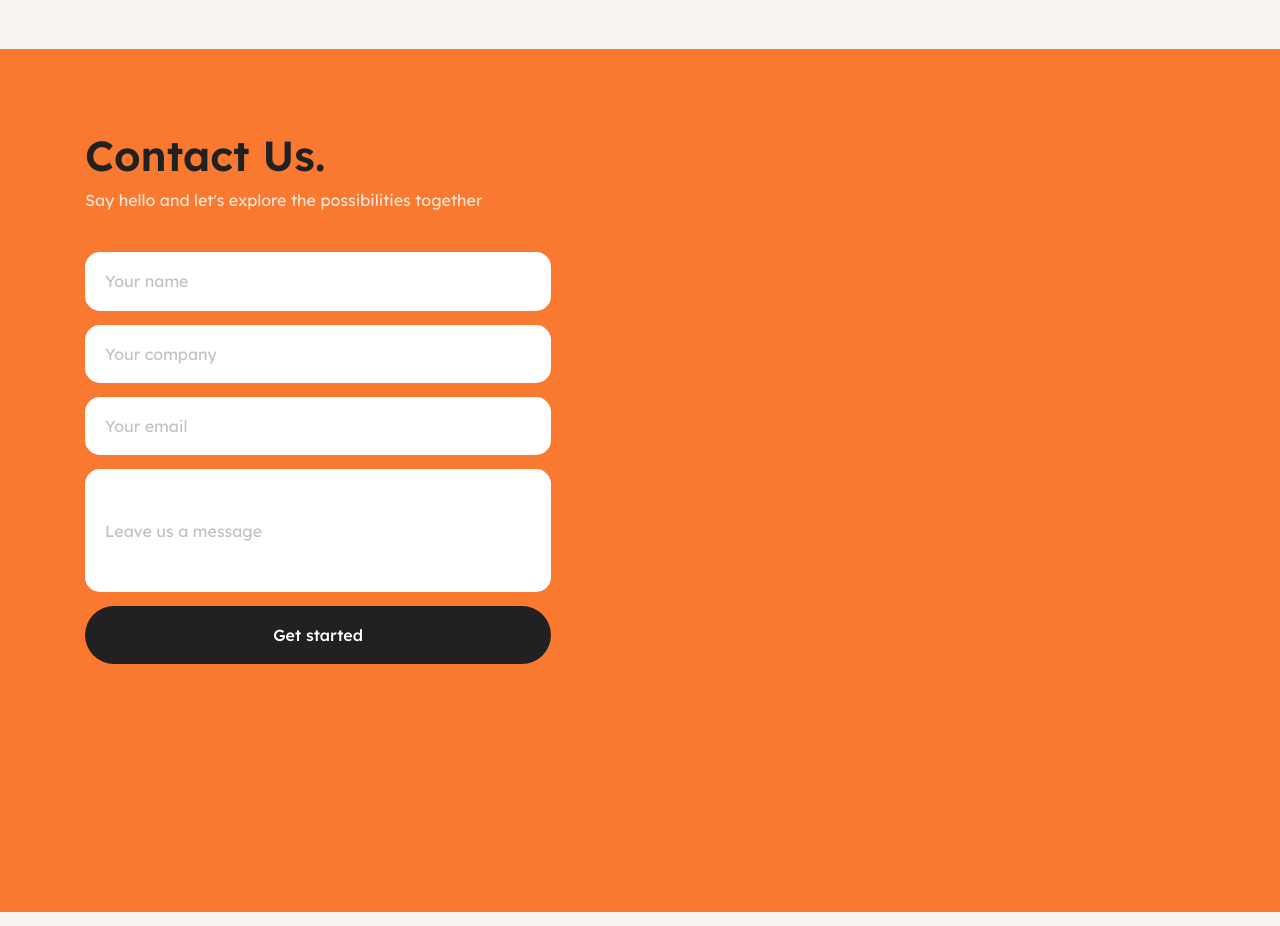
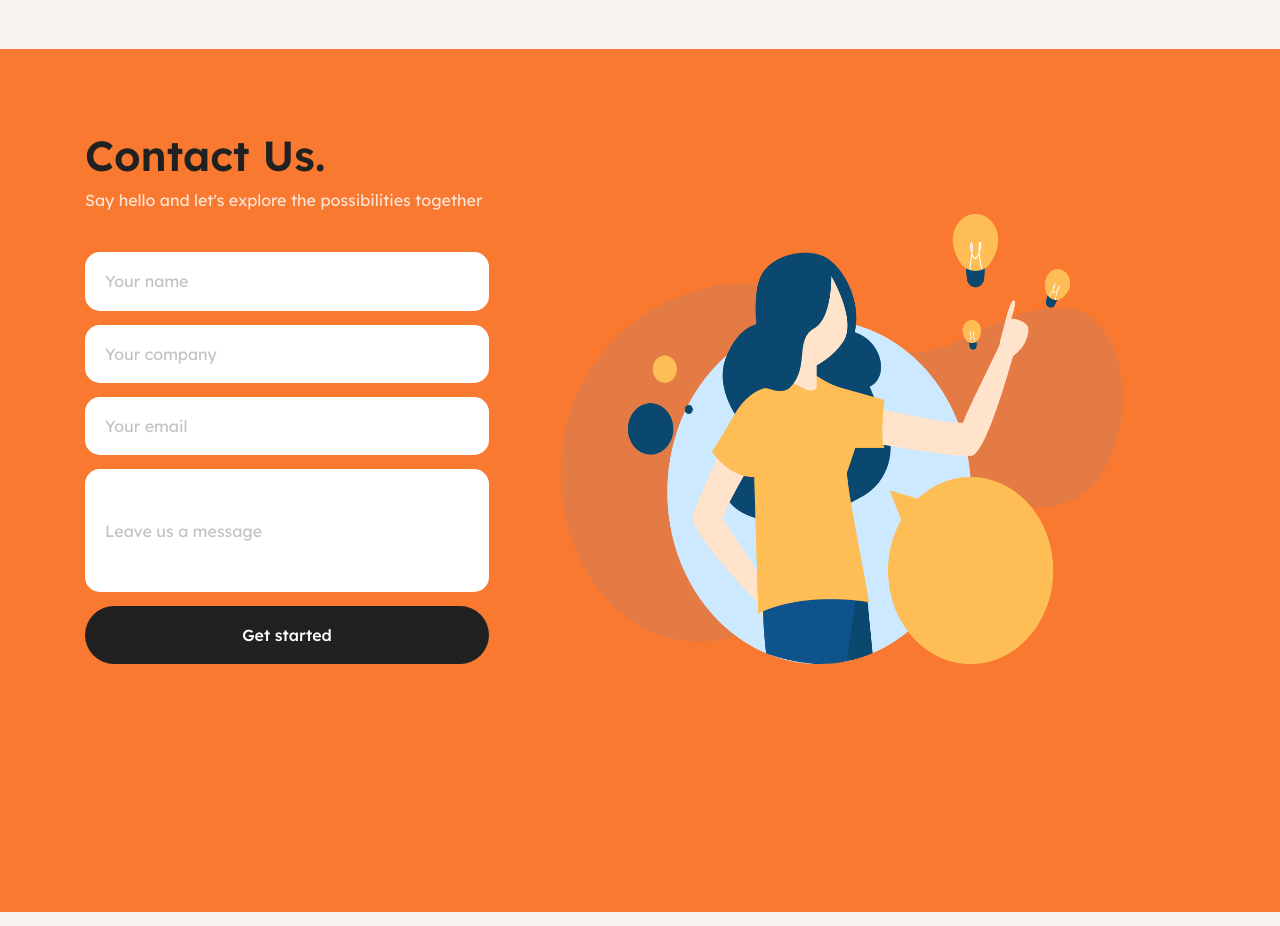
Before and after one commit to Wahaj10/Parsec-Tech-React, a React app: page / in a window 1280 px wide. Shown: the part 3800-4726 px from the top of the page. Built offline with nearby package versions, Linux system fonts and the light colour scheme.

Commit message:
Added contact image

```diff
--- a/src/components/ContactUs.js
+++ b/src/components/ContactUs.js
@@ -59,6 +59,9 @@ const ContactUs = (props) => {
             <iframe name="formFrame" id="form-frame" />
           </div>
         </div>
+        <div id="contact-right">
+          <img id="contact-image" src={contactImage} />
+        </div>
       </div>
     </div>
   );
--- a/src/components/copyright.css
+++ b/src/components/copyright.css
@@ -11,7 +11,6 @@
 .content-container5 {
   flex: 1;
   display: flex;
-  min-width: 60%;
   align-items: flex-start;
   flex-direction: column;
   justify-content: center;
@@ -33,6 +32,17 @@
   min-width: 404px;
   width: 42%;
 }
+
+#contact-right {
+  width: auto;
+  height: 450px;
+  align-self: flex-end;
+}
+#contact-image {
+  width: 100%;
+  height: 100%;
+}
+
 #form-keep {
   display: flex;
   flex-direction: column;
--- a/src/style.css
+++ b/src/style.css
@@ -16,7 +16,7 @@
   --dl-color-grays-white80: #ffffffcc;
   --dl-radius-radius-round: 50%;
   --dl-color-grays-black100: #000000;
-  --dl-color-grays-white100: #FFFFFF;
+  --dl-color-grays-white100: #ffffff;
   --dl-space-space-halfunit: 8px;
   --dl-space-space-sixunits: 96px;
   --dl-space-space-twounits: 32px;
@@ -215,7 +215,7 @@
   text-decoration: none;
 }
 
-@media(max-width: 767px) {
+@media (max-width: 767px) {
   .navbar-link {
     margin-bottom: var(--dl-space-space-unit);
   }
```
